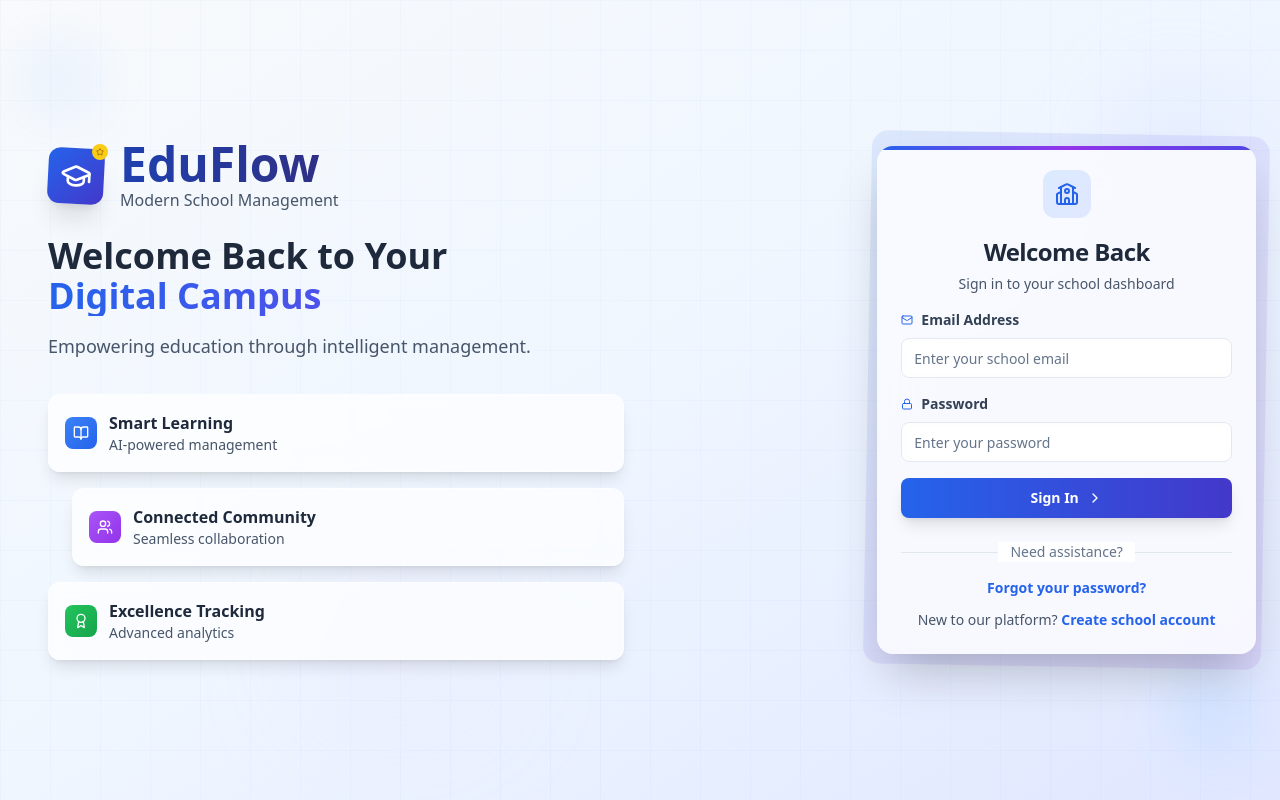
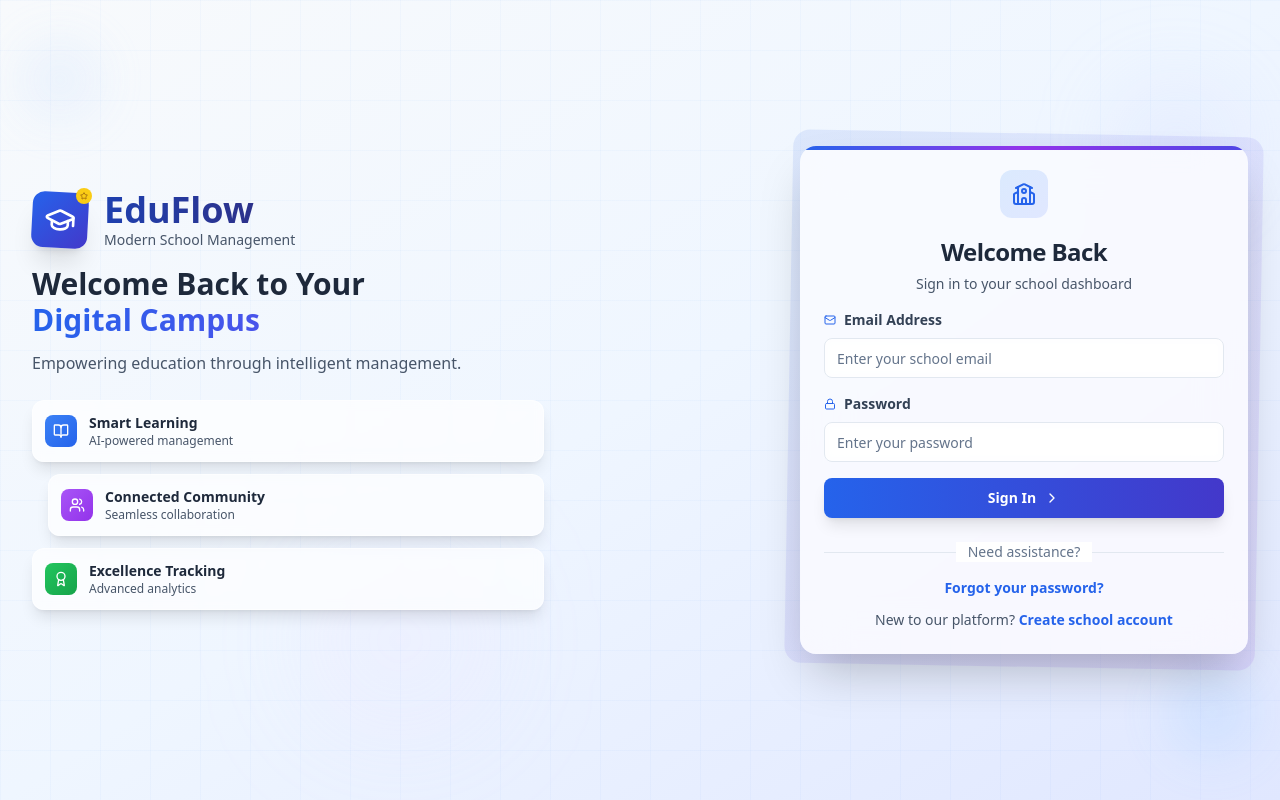
Before and after one commit to jayasuryard/edu-flow-saas-suite, a React (Vite) app: page /login in a window 1280 px wide. Built offline with nearby package versions, Linux system fonts and the light colour scheme.

Commit message:
Fix: Reduce spacing in login page
Reduced the spacing between layouts and components in the login page for a more compact design.

```diff
--- a/src/pages/auth/LoginPage.tsx
+++ b/src/pages/auth/LoginPage.tsx
@@ -84,11 +84,11 @@ const LoginPage = () => {
 
       <div className="relative z-10 flex min-h-screen">
         {/* Left Side - Compact Branding */}
-        <div className="hidden lg:flex lg:w-3/5 xl:w-2/3 relative">
-          <div className="flex flex-col justify-center px-8 xl:px-12 py-8 w-full">
+        <div className="hidden lg:flex lg:w-1/2 xl:w-3/5 relative">
+          <div className="flex flex-col justify-center px-6 xl:px-8 py-8 w-full">
             {/* Logo and brand */}
-            <div className="mb-8">
-              <div className="flex items-center mb-6">
+            <div className="mb-6">
+              <div className="flex items-center mb-4">
                 <div className="relative">
                   <div className="bg-gradient-to-br from-blue-600 to-indigo-700 rounded-xl p-3 shadow-xl transform rotate-3">
                     <GraduationCap className="h-8 w-8 text-white" />
@@ -98,60 +98,60 @@ const LoginPage = () => {
                   </div>
                 </div>
                 <div className="ml-4">
-                  <h1 className="text-4xl xl:text-5xl font-bold bg-gradient-to-r from-blue-800 to-indigo-900 bg-clip-text text-transparent">
+                  <h1 className="text-3xl xl:text-4xl font-bold bg-gradient-to-r from-blue-800 to-indigo-900 bg-clip-text text-transparent">
                     EduFlow
                   </h1>
-                  <p className="text-slate-600 text-base font-medium">Modern School Management</p>
+                  <p className="text-slate-600 text-sm font-medium">Modern School Management</p>
                 </div>
               </div>
 
-              <div className="space-y-4">
-                <h2 className="text-3xl xl:text-4xl font-bold text-slate-800 leading-tight">
+              <div className="space-y-3">
+                <h2 className="text-2xl xl:text-3xl font-bold text-slate-800 leading-tight">
                   Welcome Back to Your
                   <span className="block bg-gradient-to-r from-blue-600 to-purple-600 bg-clip-text text-transparent">
                     Digital Campus
                   </span>
                 </h2>
-                <p className="text-lg text-slate-600 leading-relaxed max-w-lg">
+                <p className="text-base text-slate-600 leading-relaxed max-w-lg">
                   Empowering education through intelligent management.
                 </p>
               </div>
             </div>
 
             {/* Compact Features */}
-            <div className="grid grid-cols-1 gap-4 max-w-xl">
-              <div className="bg-white/70 backdrop-blur-sm rounded-xl p-4 shadow-lg transform hover:scale-105 transition-all duration-300 border border-white/50">
+            <div className="grid grid-cols-1 gap-3 max-w-lg">
+              <div className="bg-white/70 backdrop-blur-sm rounded-xl p-3 shadow-lg transform hover:scale-105 transition-all duration-300 border border-white/50">
                 <div className="flex items-center space-x-3">
                   <div className="bg-gradient-to-br from-blue-500 to-blue-600 rounded-lg p-2">
                     <BookOpen className="h-4 w-4 text-white" />
                   </div>
                   <div>
-                    <h3 className="text-base font-semibold text-slate-800">Smart Learning</h3>
-                    <p className="text-sm text-slate-600">AI-powered management</p>
+                    <h3 className="text-sm font-semibold text-slate-800">Smart Learning</h3>
+                    <p className="text-xs text-slate-600">AI-powered management</p>
                   </div>
                 </div>
               </div>
 
-              <div className="bg-white/70 backdrop-blur-sm rounded-xl p-4 shadow-lg transform hover:scale-105 transition-all duration-300 border border-white/50 ml-6">
+              <div className="bg-white/70 backdrop-blur-sm rounded-xl p-3 shadow-lg transform hover:scale-105 transition-all duration-300 border border-white/50 ml-4">
                 <div className="flex items-center space-x-3">
                   <div className="bg-gradient-to-br from-purple-500 to-purple-600 rounded-lg p-2">
                     <Users className="h-4 w-4 text-white" />
                   </div>
                   <div>
-                    <h3 className="text-base font-semibold text-slate-800">Connected Community</h3>
-                    <p className="text-sm text-slate-600">Seamless collaboration</p>
+                    <h3 className="text-sm font-semibold text-slate-800">Connected Community</h3>
+                    <p className="text-xs text-slate-600">Seamless collaboration</p>
                   </div>
                 </div>
               </div>
 
-              <div className="bg-white/70 backdrop-blur-sm rounded-xl p-4 shadow-lg transform hover:scale-105 transition-all duration-300 border border-white/50">
+              <div className="bg-white/70 backdrop-blur-sm rounded-xl p-3 shadow-lg transform hover:scale-105 transition-all duration-300 border border-white/50">
                 <div className="flex items-center space-x-3">
                   <div className="bg-gradient-to-br from-green-500 to-green-600 rounded-lg p-2">
                     <Award className="h-4 w-4 text-white" />
                   </div>
                   <div>
-                    <h3 className="text-base font-semibold text-slate-800">Excellence Tracking</h3>
-                    <p className="text-sm text-slate-600">Advanced analytics</p>
+                    <h3 className="text-sm font-semibold text-slate-800">Excellence Tracking</h3>
+                    <p className="text-xs text-slate-600">Advanced analytics</p>
                   </div>
                 </div>
               </div>
@@ -160,7 +160,7 @@ const LoginPage = () => {
         </div>
 
         {/* Right Side - Compact Login Form */}
-        <div className="w-full lg:w-2/5 xl:w-1/3 flex items-center justify-center p-3 sm:p-6">
+        <div className="w-full lg:w-1/2 xl:w-2/5 flex items-center justify-center p-4 sm:p-6">
           <div className="w-full max-w-md">
             {/* Mobile Header */}
             <div className="lg:hidden text-center mb-6">
```
